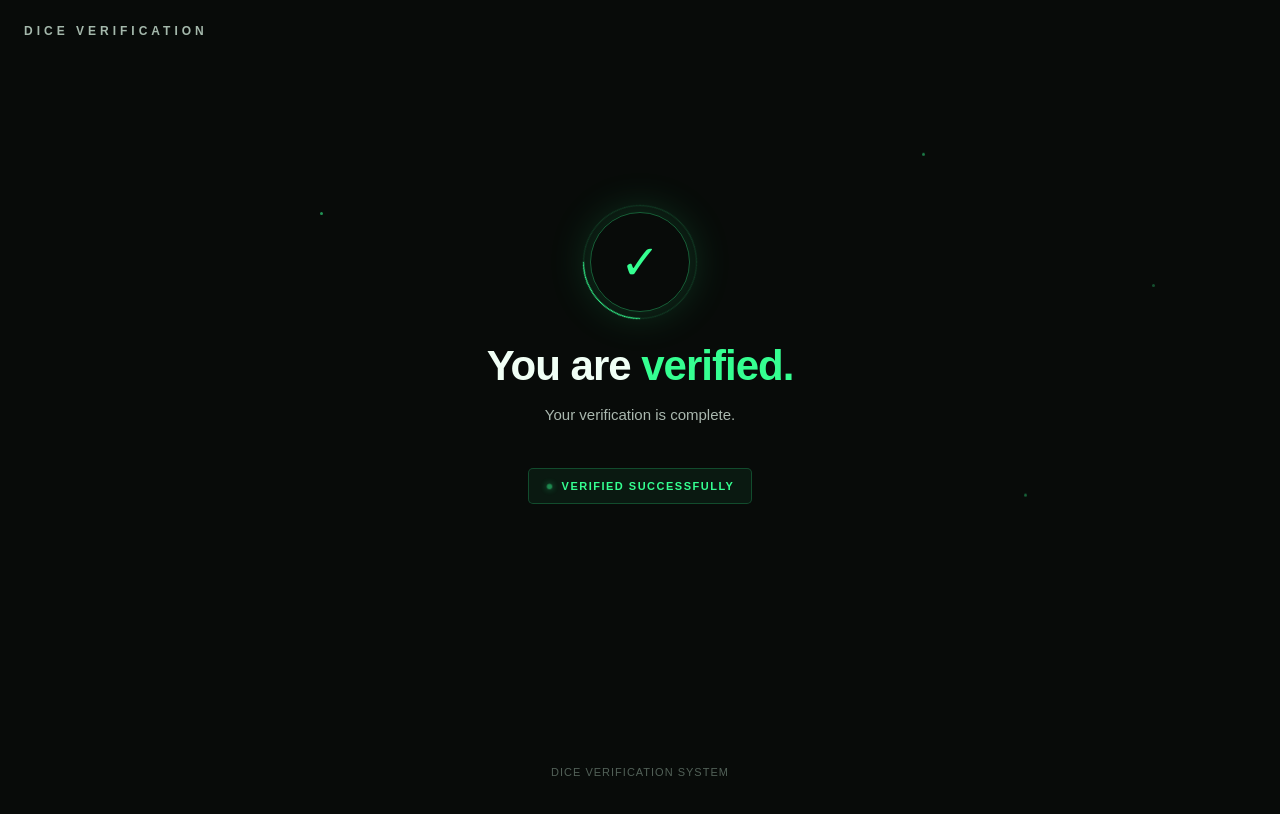
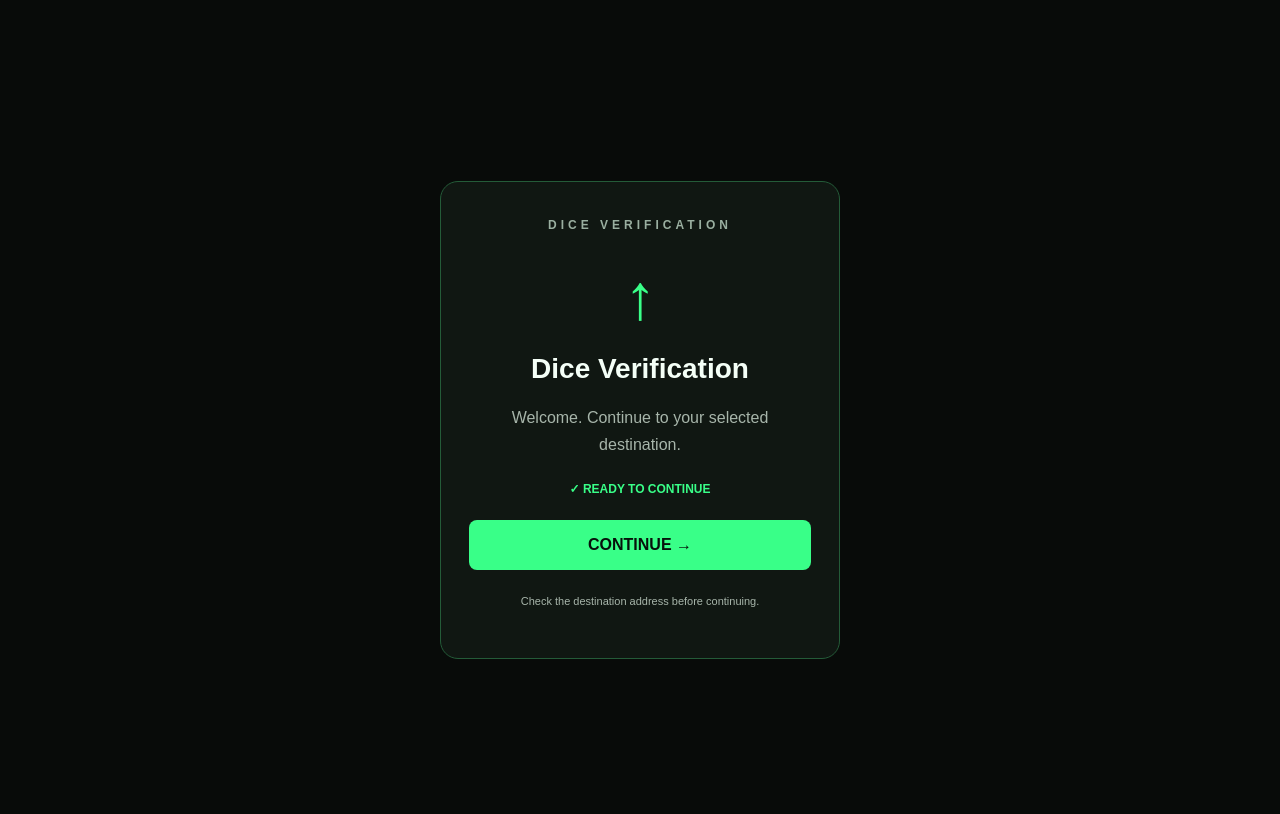
Before and after one commit to ezemaillolbro-sudo/hta--server, a website: page index.html in a window 1280 px wide. Drawn offline with Linux system fonts and the light colour scheme.

Commit message:
Update index.html

```diff
--- a/index.html
+++ b/index.html
@@ -2,222 +2,89 @@
 <!DOCTYPE html>
 <html lang="en">
 <head>
-<meta charset="UTF-8">
-<meta name="viewport" content="width=device-width, initial-scale=1.0">
+<meta charset="utf-8">
+<meta name="viewport" content="width=device-width, initial-scale=1">
 <title>Dice Verification</title>
-
 <style>
-* {
-  box-sizing: border-box;
-}
-
 body {
   margin: 0;
   min-height: 100vh;
-  padding: 24px;
   background: #080b09;
-  color: #f0fff5;
+  color: #f4fff7;
   font-family: Arial, sans-serif;
-  overflow: hidden;
+  display: flex;
+  align-items: center;
+  justify-content: center;
+  padding: 20px;
 }
-
+.panel {
+  width: 100%;
+  max-width: 400px;
+  box-sizing: border-box;
+  padding: 36px 28px;
+  text-align: center;
+  background: #101712;
+  border: 1px solid #245b38;
+  border-radius: 18px;
+}
 .brand {
+  color: #9aafa0;
+  letter-spacing: 4px;
   font-size: 12px;
-  letter-spacing: 4px;
-  font-weight: 700;
-  color: #a5b9ac;
-  animation: fadeIn 1s ease both;
+  font-weight: bold;
 }
-
-main {
-  min-height: 80vh;
-  display: flex;
-  flex-direction: column;
-  justify-content: center;
-  align-items: center;
-  text-align: center;
+.arrow {
+  color: #39ff88;
+  font-size: 64px;
+  margin: 28px 0 12px;
 }
-
-.orb {
-  width: 100px;
-  height: 100px;
-  border: 1px solid rgba(53, 255, 145, .35);
-  border-radius: 50%;
-  display: grid;
-  place-items: center;
-  margin-bottom: 30px;
-  position: relative;
-  box-shadow: 0 0 35px rgba(53, 255, 145, .08);
-  animation: appear .8s ease both, glow 2.5s ease-in-out 1s infinite;
+h1 { font-size: 28px; }
+p {
+  color: #a7b5aa;
+  line-height: 1.7;
 }
-
-.orb::before {
-  content: "";
-  position: absolute;
-  inset: -8px;
-  border: 1px solid rgba(53, 255, 145, .15);
-  border-radius: 50%;
-  animation: rotate 8s linear infinite;
-  border-top-color: #35ff91;
+.status {
+  color: #39ff88;
+  margin: 24px 0;
+  font-size: 12px;
+  font-weight: bold;
 }
-
-.check {
-  color: #35ff91;
-  font-size: 48px;
-  font-weight: 300;
-  animation: checkIn .6s .5s cubic-bezier(.2,.8,.2,1) both;
+.button {
+  display: block;
+  padding: 16px;
+  background: #39ff88;
+  color: #07120b;
+  text-decoration: none;
+  font-weight: bold;
+  border-radius: 8px;
 }
-
-h1 {
-  font-size: clamp(28px, 5vw, 42px);
-  margin: 0;
-  letter-spacing: -1px;
-  animation: rise .8s .25s ease both;
-}
-
-h1 span {
-  color: #35ff91;
-}
-
-.subtitle {
-  color: #aab8af;
-  font-size: 15px;
-  margin-top: 16px;
-  animation: rise .8s .45s ease both;
-}
-
-.status {
-  display: inline-flex;
-  align-items: center;
-  gap: 9px;
-  margin-top: 30px;
-  padding: 11px 17px;
-  border: 1px solid rgba(53,255,145,.22);
-  border-radius: 5px;
-  background: rgba(53,255,145,.06);
-  color: #35ff91;
+.footer {
   font-size: 11px;
-  font-weight: bold;
-  letter-spacing: 1.5px;
-  animation: rise .8s .7s ease both;
-}
-
-.dot {
-  width: 7px;
-  height: 7px;
-  background: #35ff91;
-  border-radius: 50%;
-  box-shadow: 0 0 10px #35ff91;
-  animation: pulse 1.5s infinite;
-}
-
-.footer {
-  position: fixed;
-  bottom: 22px;
-  left: 0;
-  right: 0;
-  text-align: center;
-  color: #526158;
-  font-size: 11px;
-  letter-spacing: 1px;
-  animation: fadeIn 1.5s ease both;
-}
-
-.particle {
-  position: fixed;
-  width: 3px;
-  height: 3px;
-  background: #35ff91;
-  border-radius: 50%;
-  opacity: 0;
-  pointer-events: none;
-  animation: float 5s linear infinite;
-}
-
-.p1 { left: 15%; top: 75%; animation-delay: 0s; }
-.p2 { left: 80%; top: 70%; animation-delay: 1.4s; }
-.p3 { left: 72%; top: 25%; animation-delay: 2.2s; }
-.p4 { left: 25%; top: 30%; animation-delay: 3s; }
-.p5 { left: 90%; top: 45%; animation-delay: 1s; }
-
-@keyframes appear {
-  from { opacity: 0; transform: scale(.75); }
-  to { opacity: 1; transform: scale(1); }
-}
-
-@keyframes checkIn {
-  from { opacity: 0; transform: scale(.4) rotate(-25deg); }
-  to { opacity: 1; transform: scale(1) rotate(0); }
-}
-
-@keyframes rise {
-  from { opacity: 0; transform: translateY(18px); }
-  to { opacity: 1; transform: translateY(0); }
-}
-
-@keyframes fadeIn {
-  from { opacity: 0; }
-  to { opacity: 1; }
-}
-
-@keyframes glow {
-  0%, 100% { box-shadow: 0 0 25px rgba(53,255,145,.06); }
-  50% { box-shadow: 0 0 45px rgba(53,255,145,.2); }
-}
-
-@keyframes rotate {
-  to { transform: rotate(360deg); }
-}
-
-@keyframes pulse {
-  0%, 100% { opacity: 1; transform: scale(1); }
-  50% { opacity: .45; transform: scale(.75); }
-}
-
-@keyframes float {
-  0% { opacity: 0; transform: translateY(20px); }
-  25% { opacity: .65; }
-  75% { opacity: .35; }
-  100% { opacity: 0; transform: translateY(-100px); }
-}
-
-@media (prefers-reduced-motion: reduce) {
-  *, *::before, *::after {
-    animation-duration: .01ms !important;
-    animation-iteration-count: 1 !important;
-  }
+  margin-top: 22px;
 }
 </style>
 </head>
+<body>
+<main class="panel">
+  <div class="brand">DICE VERIFICATION</div>
+  <div class="arrow">&#8593;</div>
+  <h1>Dice Verification</h1>
+  <p>
+    Welcome. Continue to your selected destination.
+  </p>
+  <div class="status">&#10003; READY TO CONTINUE</div>
 
-<body>
-  <div class="brand">DICE VERIFICATION</div>
+  <!-- Set your intended destination URL here -->
+  <a class="button"
+     href="https://example.com"
+     target="_blank"
+     rel="noopener noreferrer">
+    CONTINUE &#8594;
+  </a>
 
-  <div class="particle p1"></div>
-  <div class="particle p2"></div>
-  <div class="particle p3"></div>
-  <div class="particle p4"></div>
-  <div class="particle p5"></div>
-
-  <main>
-    <div class="orb">
-      <div class="check">✓</div>
-    </div>
-
-    <h1>You are <span>verified.</span></h1>
-
-    <p class="subtitle">
-      Your verification is complete.
-    </p>
-
-    <div class="status">
-      <span class="dot"></span>
-      VERIFIED SUCCESSFULLY
-    </div>
-  </main>
-
-  <div class="footer">
-    DICE VERIFICATION SYSTEM
-  </div>
+  <p class="footer">
+    Check the destination address before continuing.
+  </p>
+</main>
 </body>
 </html>
```
